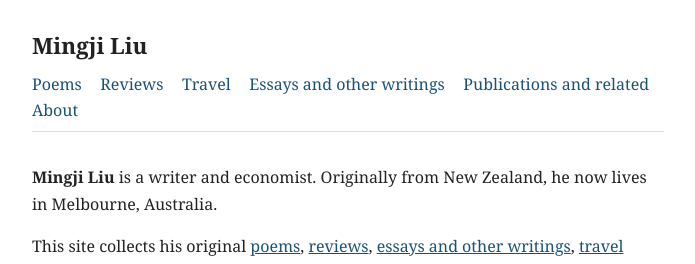
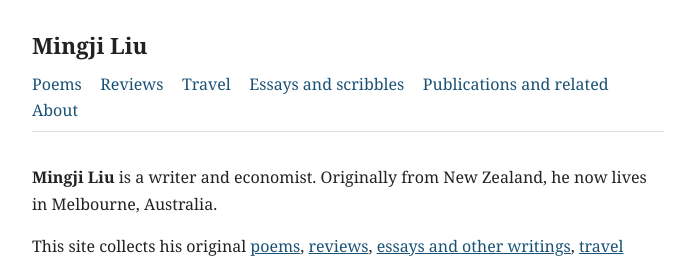
Before and after one commit to mingjiliu/mingjiliu.github.io, a Jekyll site: the page built from index.md, in a window 1280 px wide. Shown: the top 264 px of the page, without its empty margins (292-987 px from the left). Built offline with Jekyll 4.4.1, drawn with Linux system fonts in a browser that asks for light colours.

Commit message:
Update default.html

```diff
--- a/_layouts/default.html
+++ b/_layouts/default.html
@@ -13,7 +13,7 @@
       <a href="/poems/">Poems</a>
       <a href="/reviews/">Reviews</a>
       <a href="/travel/">Travel</a>
-      <a href="/essays/">Essays and other writings</a>
+      <a href="/essays/">Essays and scribbles</a>
       <a href="/publications/">Publications and related</a>
       <a href="/about/">About</a>
     </nav>
```
